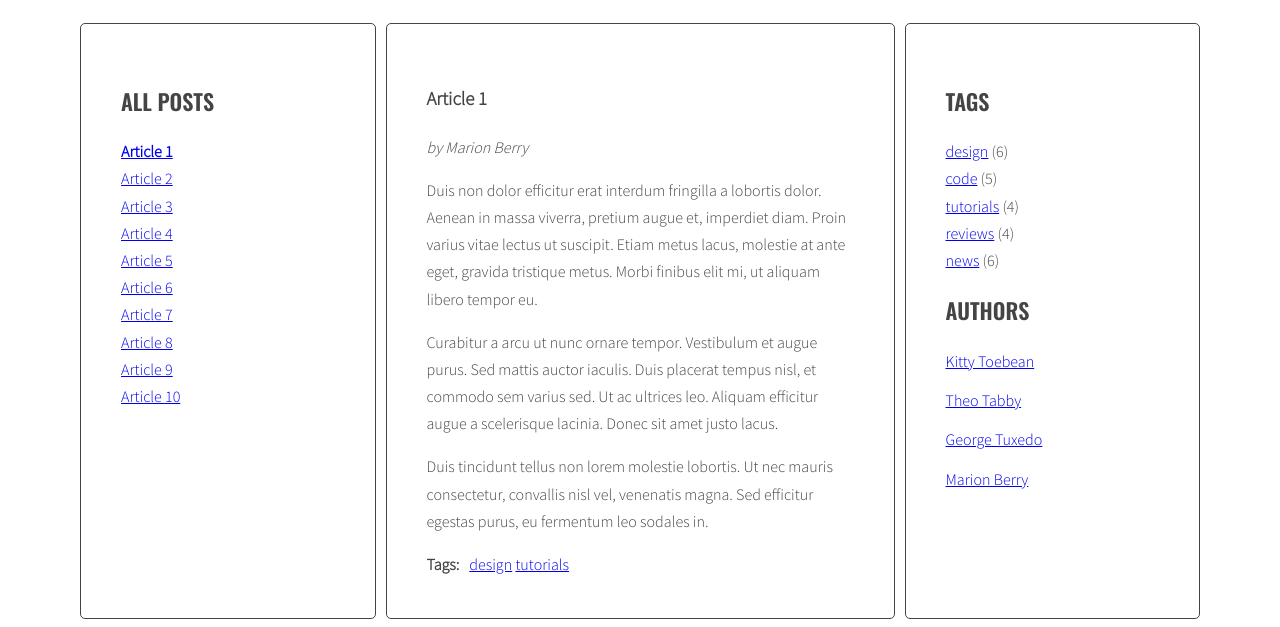
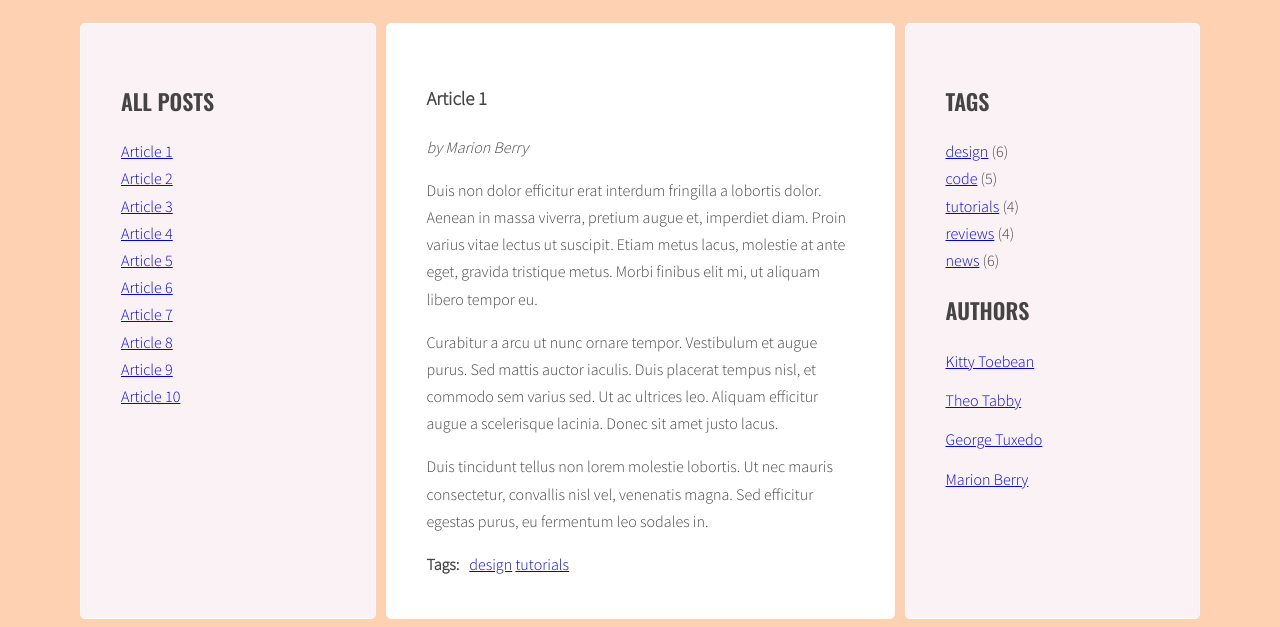
Before and after one commit to Agnieszka-Ciesinska/javascript-blog, a website: page index.html in a window 1280 px wide. Shown: the part 220-847 px from the top of the page. Drawn offline with nearby package versions, Linux system fonts and the light colour scheme.

Commit message:
Finish part II

```diff
--- a/index.html
+++ b/index.html
@@ -16,16 +16,6 @@
                 <aside class="sidebar">
                   <h2 class="section-title">All posts</h2>
                   <ul class="list titles">
-                    <li><a href="#article-1" class="active"><span>Article 1</span></a></li>
-                    <li><a href="#article-2"><span>Article 2</span></a></li>
-                    <li><a href="#article-3"><span>Article 3</span></a></li>
-                    <li><a href="#article-4"><span>Article 4</span></a></li>
-                    <li><a href="#article-5"><span>Article 5</span></a></li>
-                    <li><a href="#article-6"><span>Article 6</span></a></li>
-                    <li><a href="#article-7"><span>Article 7</span></a></li>
-                    <li><a href="#article-8"><span>Article 8</span></a></li>
-                    <li><a href="#article-9"><span>Article 9</span></a></li>
-                    <li><a href="#article-10"><span>Article 10</span></a></li>
                   </ul>
                 </aside>
                 <section class="posts">
--- a/js/script.js
+++ b/js/script.js
@@ -16,7 +16,7 @@
   /* [DONE] add class 'active' to the clicked link */
 
   console.log('clickedElement:', clickedElement);
-  clickedElement.classList.add('active');
+  clickedElement.classList.add('active')
 
   /* remove class 'active' from all articles */
   const activeArticles = document.querySelectorAll('.posts .active');
@@ -28,21 +28,77 @@
   /* get 'href' attribute from the clicked link */
 
   const articleSelector = clickedElement.getAttribute('href');
-    console.log(articleSelector);
+  console.log(articleSelector);
 
   /* find the correct article using the selector (value of 'href' attribute) */
 
   const targetArticle = document.querySelector(articleSelector);
-    console.log(targetArticle);
+  console.log(targetArticle)
 
   /* add class 'active' to the correct article */
 
   console.log('clickedElement:', targetArticle);
-  targetArticle.classList.add('active');
+  targetArticle.classList.add('active')
 
 }
 
+
+//GENERATE TITLE LIST
+
+  const optArticleSelector = '.post',
+    optTitleSelector = '.post-title',
+    optTitleListSelector = '.titles',
+    optArticleTagsSelector = '.post-tags .list',
+    optArticleAuthorSelector = '.post-author',
+    optTagsListSelector = '.list.tags';
+
+function generateTitleLinks(customSelector = ''){
+  console.log(customSelector = '', customSelector = '');
+
+  /* [DONE] remove contents of titleList */
+    const titleList = document.querySelector(optTitleListSelector);
+    titleList.innerHTML = '';
+
+    /* for each article */
+
+    let html = '';
+
+    const articles = document.querySelectorAll(optArticleSelector);
+
+    for(let article of articles){
+
+    /* get the article id */
+
+    const articleId = article.getAttribute('id');
+    console.log(articleId);
+
+    /* find the title element */
+    /* get the title from the title element */
+
+    const articleTitle = article.querySelector(optTitleSelector).innerHTML;
+
+    /* create HTML of the link */
+
+    const linkHTML = '<li><a href="#' + articleId + '"><span>' + articleTitle + '</span></a></li>';
+    console.log(linkHTML);
+
+    /* insert link into titleList */
+
+    titleList.insertAdjacentHTML('beforeend', linkHTML);
+
+    /* insert link into html variable */
+     html = html + linkHTML;
+      console.log(html);
+    }
+
+    titleList.innerHTML = html;
+
+}
+
+generateTitleLinks();
+
 const links = document.querySelectorAll('.titles a');
+console.log(links);
 
 for(let link of links){
   link.addEventListener('click', titleClickHandler);
--- a/sass/style.scss
+++ b/sass/style.scss
@@ -22,6 +22,11 @@ body {
   font-weight: 300;
   font-size: 16px;
   line-height: 1.7;
+  background-color:  #ffd1b3;
+}
+
+.wrapper .sidebar {
+    background-color: #FBF2F6;
 }
 
 .container {
@@ -40,7 +45,6 @@ body {
     color: lighten($color-dark, 20%);
   }
 }
-
 /* Layout */
 
 .wrapper {
@@ -60,7 +64,7 @@ body {
   background: $color-light;
   margin-right: 10px;
   padding: 40px;
-  border: 1px solid $color-dark;
+  border: 1px solid $color-light;
   border-radius: 5px;
 }
 
@@ -100,7 +104,6 @@ body {
 }
 
 /* Post */
-
 .post {
   display: none;
   &.active {
```
Also changed, not shown: css/style.css, 1 other file.
